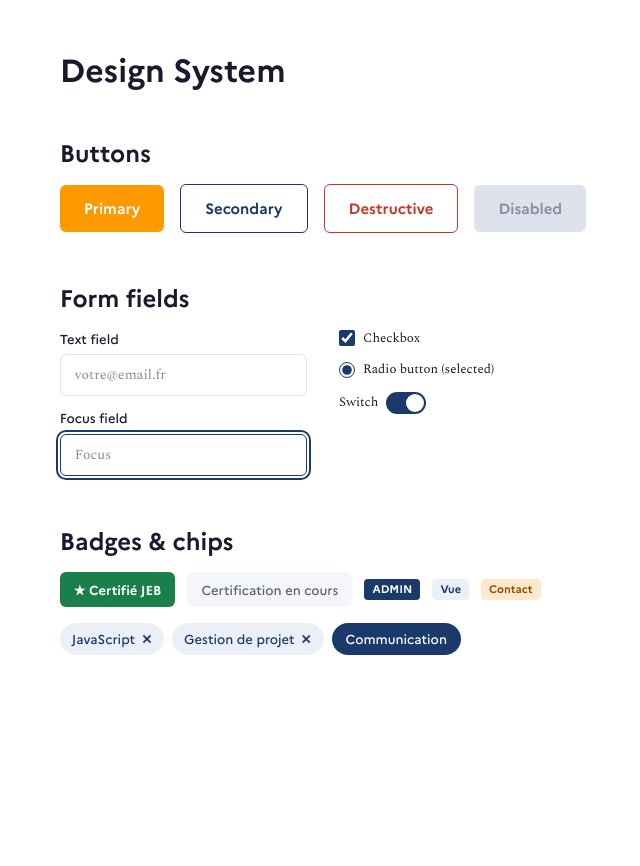
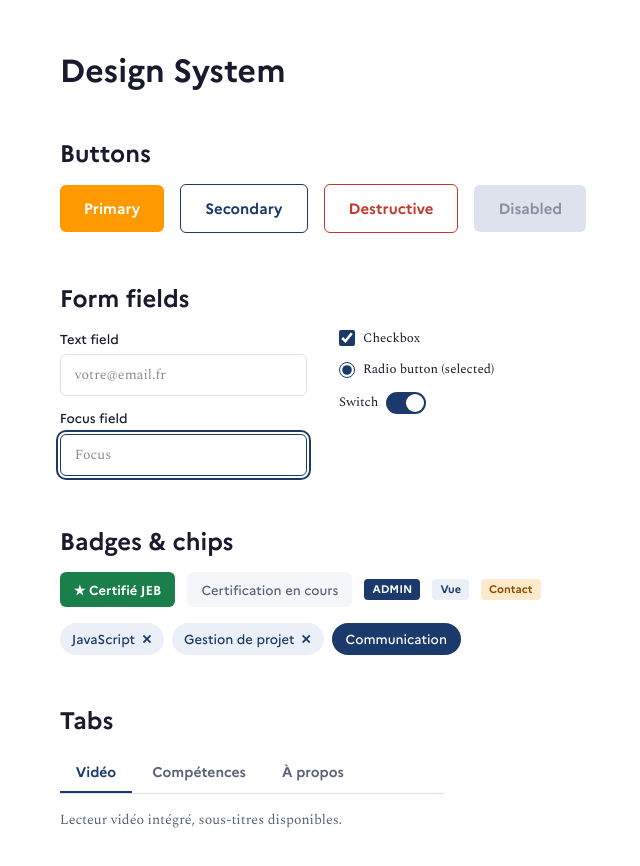
Before and after one commit to Nexlein/Survivor-ProfilsActifs, a Next.js app in the folder frontend/: page /design-system in a window 1280 px wide. Shown: the top 866 px of the page, without its empty margins (317-957 px from the left). Before the commit the page ends 800 px from the top, so only its background shows below. Built offline with nearby package versions, Linux system fonts and the light colour scheme.

Commit message:
feat: Tabs component from the design system

```diff
--- a/frontend/src/app/design-system/page.tsx
+++ b/frontend/src/app/design-system/page.tsx
@@ -7,6 +7,7 @@ import { Radio } from "@/components/ui/Radio";
 import { Switch } from "@/components/ui/Switch";
 import { Badge } from "@/components/ui/Badge";
 import { Chip } from "@/components/ui/Chip";
+import { Tabs } from "@/components/ui/Tabs";
 
 export default function DesignSystemPage() {
   return (
@@ -55,6 +56,19 @@ export default function DesignSystemPage() {
           <Chip>Communication</Chip>
         </div>
       </section>
+
+      <section className="flex flex-col gap-4">
+        <h2>Tabs</h2>
+        <div className="max-w-sm">
+          <Tabs
+            tabs={[
+              { id: "video", label: "Vidéo", content: "Lecteur vidéo intégré, sous-titres disponibles." },
+              { id: "skills", label: "Compétences", content: "Chips de compétences, fond #1B3A6B, texte blanc." },
+              { id: "about", label: "À propos", content: "Texte de présentation en Spectral." },
+            ]}
+          />
+        </div>
+      </section>
     </main>
   );
 }
--- /dev/null
+++ b/frontend/src/components/ui/Tabs.tsx
@@ -0,0 +1,84 @@
+"use client";
+
+import { KeyboardEvent, ReactNode, useRef, useState } from "react";
+
+type Tab = {
+  id: string;
+  label: string;
+  content: ReactNode;
+};
+
+type TabsProps = {
+  tabs: Tab[];
+  defaultTabId?: string;
+};
+
+export function Tabs({ tabs, defaultTabId }: TabsProps) {
+  const [activeId, setActiveId] = useState(defaultTabId ?? tabs[0]?.id);
+  const tabRefs = useRef<Record<string, HTMLButtonElement | null>>({});
+
+  function focusTab(index: number) {
+    const tab = tabs[index];
+    if (!tab) return;
+    setActiveId(tab.id);
+    tabRefs.current[tab.id]?.focus();
+  }
+
+  function handleKeyDown(event: KeyboardEvent<HTMLButtonElement>, index: number) {
+    if (event.key === "ArrowRight") {
+      event.preventDefault();
+      focusTab((index + 1) % tabs.length);
+    } else if (event.key === "ArrowLeft") {
+      event.preventDefault();
+      focusTab((index - 1 + tabs.length) % tabs.length);
+    } else if (event.key === "Home") {
+      event.preventDefault();
+      focusTab(0);
+    } else if (event.key === "End") {
+      event.preventDefault();
+      focusTab(tabs.length - 1);
+    }
+  }
+
+  const activeTab = tabs.find((tab) => tab.id === activeId);
+
+  return (
+    <div>
+      <div role="tablist" className="flex gap-1 border-b border-border">
+        {tabs.map((tab, index) => {
+          const isActive = tab.id === activeId;
+          return (
+            <button
+              key={tab.id}
+              ref={(el) => {
+                tabRefs.current[tab.id] = el;
+              }}
+              role="tab"
+              id={`tab-${tab.id}`}
+              aria-selected={isActive}
+              aria-controls={`tabpanel-${tab.id}`}
+              tabIndex={isActive ? 0 : -1}
+              onClick={() => setActiveId(tab.id)}
+              onKeyDown={(event) => handleKeyDown(event, index)}
+              className={`px-4 py-2.5 border-b-2 font-bold text-sm font-heading ${
+                isActive ? "border-primary text-primary" : "border-transparent text-text-secondary"
+              }`}
+            >
+              {tab.label}
+            </button>
+          );
+        })}
+      </div>
+      {activeTab && (
+        <div
+          role="tabpanel"
+          id={`tabpanel-${activeTab.id}`}
+          aria-labelledby={`tab-${activeTab.id}`}
+          className="text-sm text-text-secondary pt-4"
+        >
+          {activeTab.content}
+        </div>
+      )}
+    </div>
+  );
+}
```
